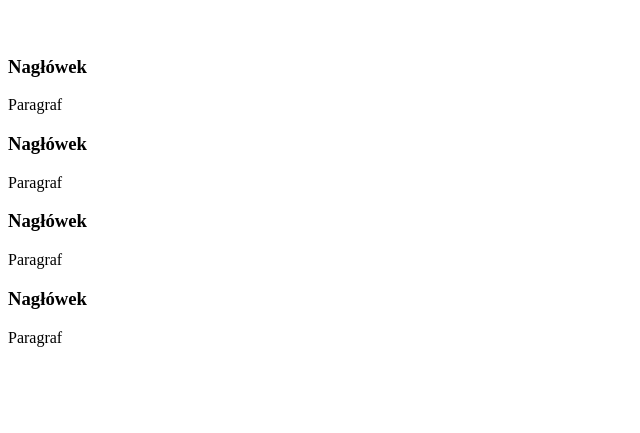
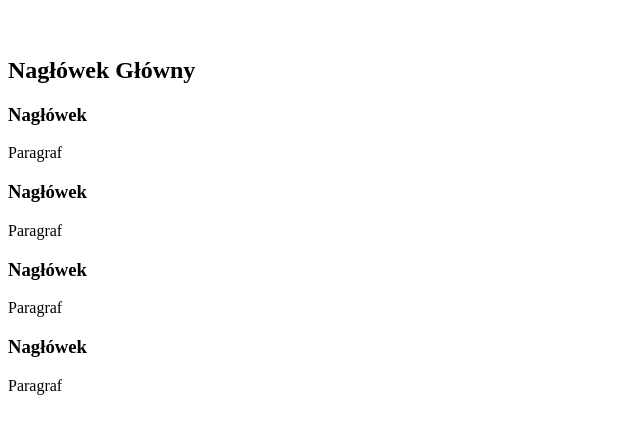
Before and after one commit to MateuszPuszcz/Zadanie-34605-15, a plain HTML site: page index.html in a window 1280 px wide. Shown: the part 3048-3481 px from the top of the page, without its empty margins (0-640 px from the left). Drawn offline with Linux system fonts and the light colour scheme.

Commit message:
poprawione

```diff
--- a/index.html
+++ b/index.html
@@ -31,6 +31,7 @@
 
     <!-- Sekcja 2 -->
     <section id="skill">
+    <h2>Nagłówek Główny</h2>
         <div class="skill">
         <h3>Nagłówek</h3>
         <p>Paragraf</p>
```
